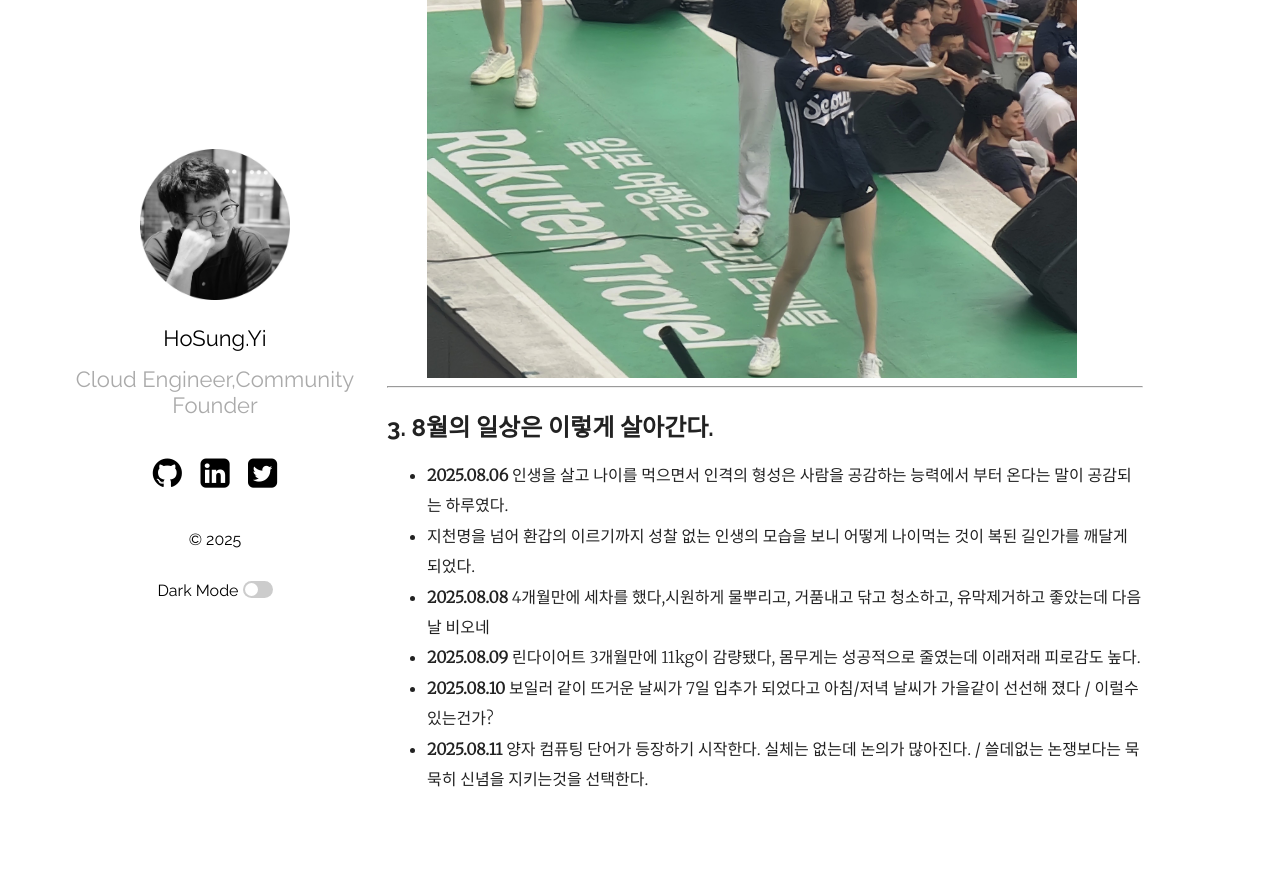
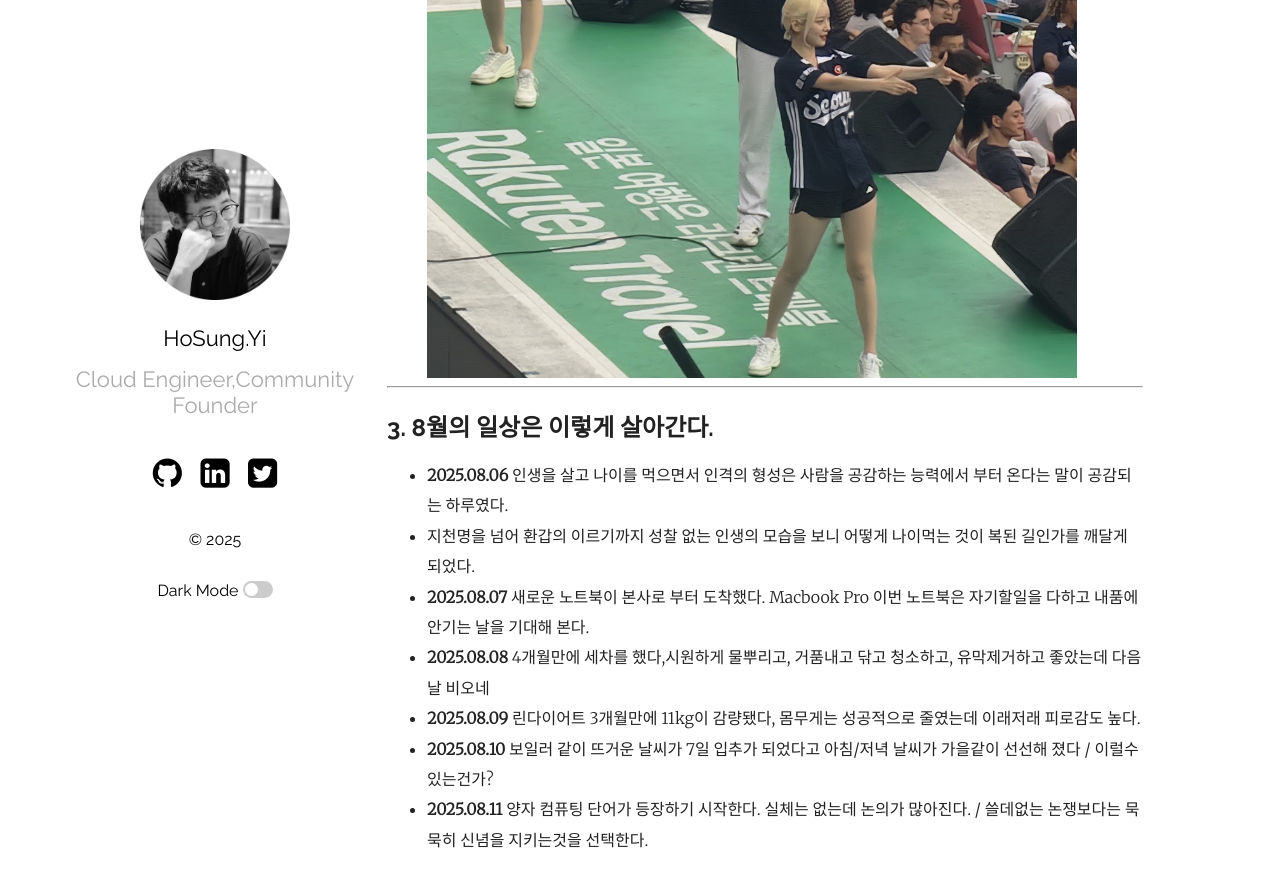
Before and after one commit to hslee77/hslee77.github.io, a Jekyll site: the page built from wiki/memo/2025-08-03-Aug.md, in a window 1280 px wide and 900 px high, scrolled down 1952 px. Shown: the top 887 px of the window. Built offline with Jekyll 4.4.1, drawn with Linux system fonts in a browser that asks for light colours; before the commit the page ends 2791 px from its top, so only the background shows below that.

Commit message:
Aug Journey Update v2.6

```diff
--- a/wiki/memo/2025-08-03-Aug.md
+++ b/wiki/memo/2025-08-03-Aug.md
@@ -36,6 +36,7 @@ categories: [Tommy Journey]
 ## 3. 8월의 일상은 이렇게 살아간다.
 - **2025.08.06** 인생을 살고 나이를 먹으면서 인격의 형성은 사람을 공감하는 능력에서 부터 온다는 말이 공감되는 하루였다.
 - 지천명을 넘어 환갑의 이르기까지 성찰 없는 인생의 모습을 보니 어떻게 나이먹는 것이 복된 길인가를 깨달게 되었다.
+- **2025.08.07** 새로운 노트북이 본사로 부터 도착했다. Macbook Pro 이번 노트북은 자기할일을 다하고 내품에 안기는 날을 기대해 본다.
 - **2025.08.08** 4개월만에 세차를 했다,시원하게 물뿌리고, 거품내고 닦고 청소하고, 유막제거하고 좋았는데 다음날 비오네
 - **2025.08.09** 린다이어트 3개월만에 11kg이 감량됐다, 몸무게는 성공적으로 줄였는데 이래저래 피로감도 높다.
 - **2025.08.10** 보일러 같이 뜨거운 날씨가 7일 입추가 되었다고 아침/저녁 날씨가 가을같이 선선해 졌다 / 이럴수 있는건가?
```
